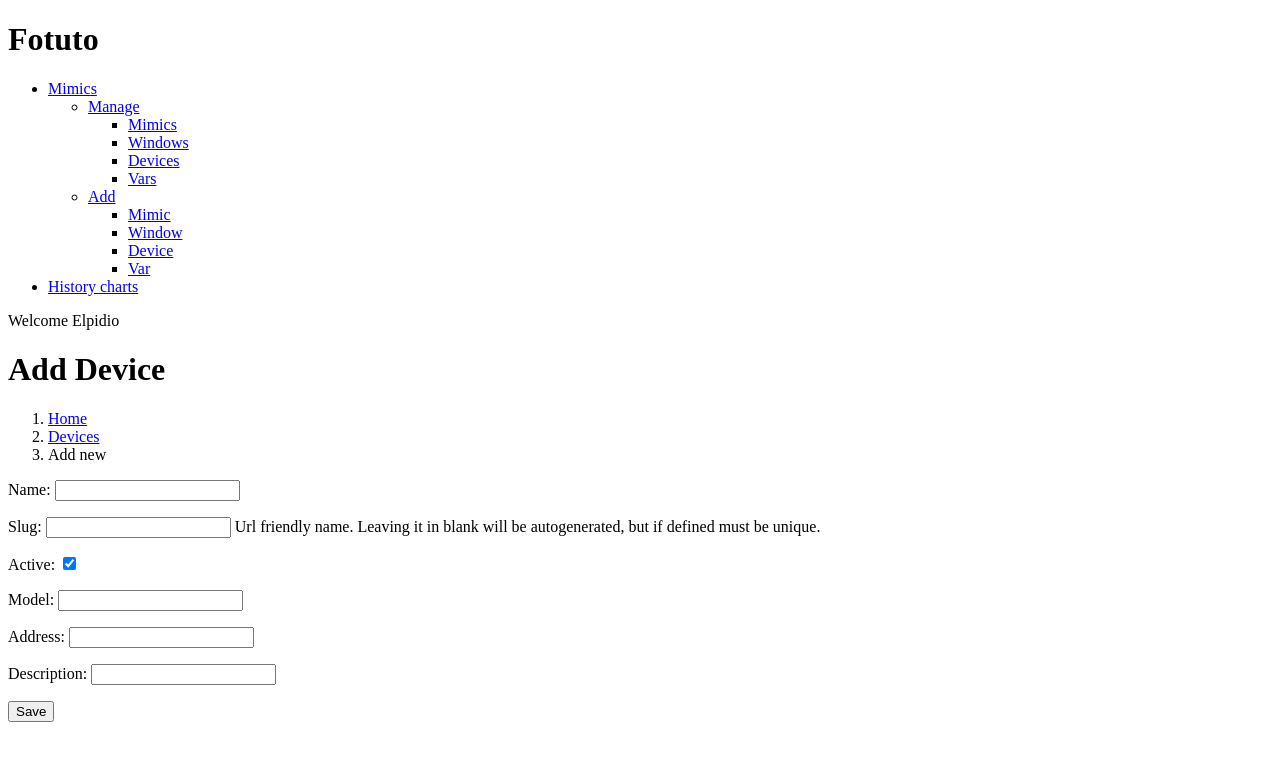
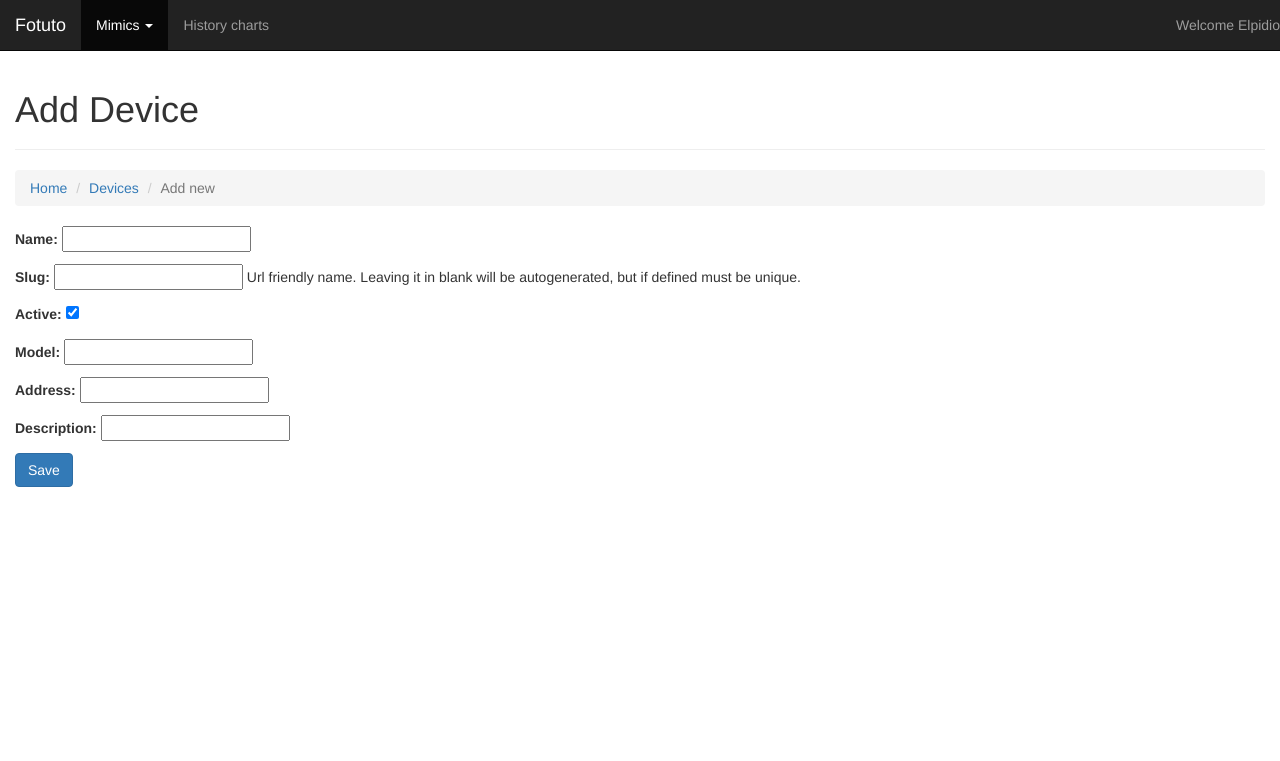
Before and after one commit to gitter-badger/fotuto, a Django app: page /devices/add/ in a window 1280 px wide. Shown: the top 761 px of the page. Run offline with Django 3.2, Linux system fonts and the light colour scheme; some libraries are stand-ins or nearby versions.

Commit message:
Configure static and used Bootstrap to improve layout.

```diff
--- a/fotuto/settings.py
+++ b/fotuto/settings.py
@@ -1,5 +1,5 @@
 """
-Django settings for isuscada project.
+Django settings for fotuto project.
 
 For more information on this file, see
 https://docs.djangoproject.com/en/dev/topics/settings/
@@ -85,6 +85,10 @@ USE_TZ = True
 
 STATIC_URL = '/static/'
 
+STATICFILES_DIRS = (
+    os.path.join(BASE_DIR, 'static'),
+)
+
 TEMPLATE_DIRS = (
     os.path.join(BASE_DIR, 'templates'),
 )
--- /dev/null
+++ b/static/css/styles.css
@@ -0,0 +1,3 @@
+body {
+	padding-top: 50px;
+}
--- a/templates/base.html
+++ b/templates/base.html
@@ -1,42 +1,70 @@
 <!DOCTYPE html>
-<html>
-<head lang="en">
+<html lang="en">
+<head>
 	<meta charset="UTF-8">
+	<meta http-equiv="X-UA-Compatible" content="IE=edge">
+	<meta name="viewport" content="width=device-width, initial-scale=1">
 	<title>Fotuto | {% block title %}Home{% endblock %}</title>
+	<link href="{{ STATIC_URL }}bower_components/bootstrap/dist/css/bootstrap.min.css" rel="stylesheet" media="screen">
+	<link href="{{ STATIC_URL }}bower_components/fontawesome/css/font-awesome.min.css" rel="stylesheet">
+	<!-- HTML5 shim and Respond.js for IE8 support of HTML5 elements and media queries -->
+	<!-- WARNING: Respond.js doesn't work if you view the page via file:// -->
+	<!--[if lt IE 9]>
+		<script src="https://oss.maxcdn.com/html5shiv/3.7.2/html5shiv.min.js"></script>
+		<script src="https://oss.maxcdn.com/respond/1.4.2/respond.min.js"></script>
+    <![endif]-->
+	<link href="{{ STATIC_URL }}css/styles.css" rel="stylesheet">
 </head>
 <body>
-<h1>Fotuto</h1>
-<nav class="nav">
-    <ul>
-        <li class="active"><a href="{% url 'mimics' %}">Mimics</a>
-            <ul>
-                <li>
-                    <a href="#">Manage</a>
-                    <ul>
+<div class="container-fluid">
+	<nav class="navbar navbar-inverse navbar-fixed-top" role="navigation">
+		<div class="container-fluid">
+			<!-- Brand and toggle get grouped for better mobile display -->
+			<div class="navbar-header">
+				<button type="button" class="navbar-toggle collapsed" data-toggle="collapse"
+					data-target="#bs-example-navbar-collapse-1">
+					<span class="sr-only">Toggle navigation</span>
+					<span class="fa fa-bar"></span>
+					<span class="fa fa-bar"></span>
+					<span class="fa fa-bar"></span>
+				</button>
+				<a class="navbar-brand" href="/">Fotuto</a>
+			</div>
+
+			<!-- Collect the nav links, forms, and other content for toggling -->
+			<div class="collapse navbar-collapse">
+				<ul class="nav navbar-nav">
+					<li class="mimics dropdown active">
+						<a href="#" class="dropdown-toggle" data-toggle="dropdown" role="button" aria-expanded="false">Mimics
+							<span class="caret"></span></a>
+
+						<ul class="dropdown-menu" role="menu">
+							<!-- TODO: Use nested submenus for manage and add -->
+							<li class="dropdown-header">Manage</li>
 							<li><a href="{% url 'mimic_list' %}">Mimics</a></li>
 							<li><a href="{% url 'window_list' %}">Windows</a></li>
 							<li><a href="{% url 'device_list' %}">Devices</a></li>
 							<li><a href="{% url 'var_list' %}">Vars</a></li>
-                    </ul>
-                </li>
-                <li>
-                    <a href="#">Add</a>
-                    <ul>
+							<li class="divider"></li>
+							<li class="dropdown-header">Add</li>
 							<li><a href="{% url 'mimic_add' %}">Mimic</a></li>
 							<li><a href="{% url 'window_add' %}">Window</a></li>
 							<li><a href="{% url 'device_add' %}">Device</a></li>
 							<li><a href="{% url 'var_add' %}">Var</a></li>
-                    </ul>
-                </li>
+							<!-- TODO: Display windows -->
 						</ul>
 					</li>
 					<li><a href="/history/">History charts</a></li>
 				</ul>
+				<p id="welcome" class="navbar-text navbar-right">Welcome <a href="#" class="navbar-link">Elpidio</a></p>
+			</div>
+			<!-- /.navbar-collapse -->
+		</div>
+		<!-- /.container-fluid -->
 	</nav>
-
-<div id="welcome">Welcome Elpidio</div>
-<h1 id="header_text">{% block header_text %}Home{% endblock %}</h1>
-
+	<div class="page-header">
+		<h1>{% block header_text %}Home{% endblock %}</h1>
+	</div>
 	<div id="breadcrumbs">
 		<ol class="breadcrumb">
 			<li><a href="#">Home</a></li>
@@ -50,5 +78,8 @@
 		{% endfor %}
 	{% endif %}
 	{% block content %}{% endblock %}
+	<script src="{{ STATIC_URL }}bower_components/jquery/dist/jquery.min.js"></script>
+	<script src="{{ STATIC_URL }}bower_components/bootstrap/dist/js/bootstrap.min.js"></script>
+</div>
 </body>
 </html>
```
Also changed, not shown: bower.json (added, +15 -0 lines), functional_tests/tests.py (+22 -12 lines), 1 other file. Lines whose indentation alone changed are shown as unchanged.
